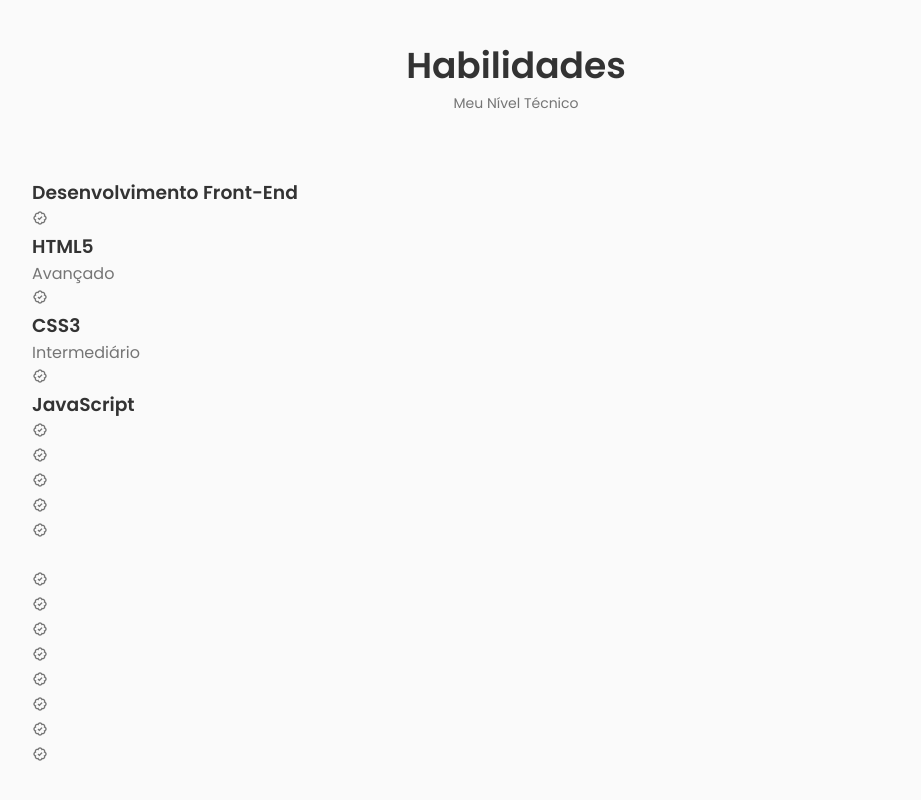
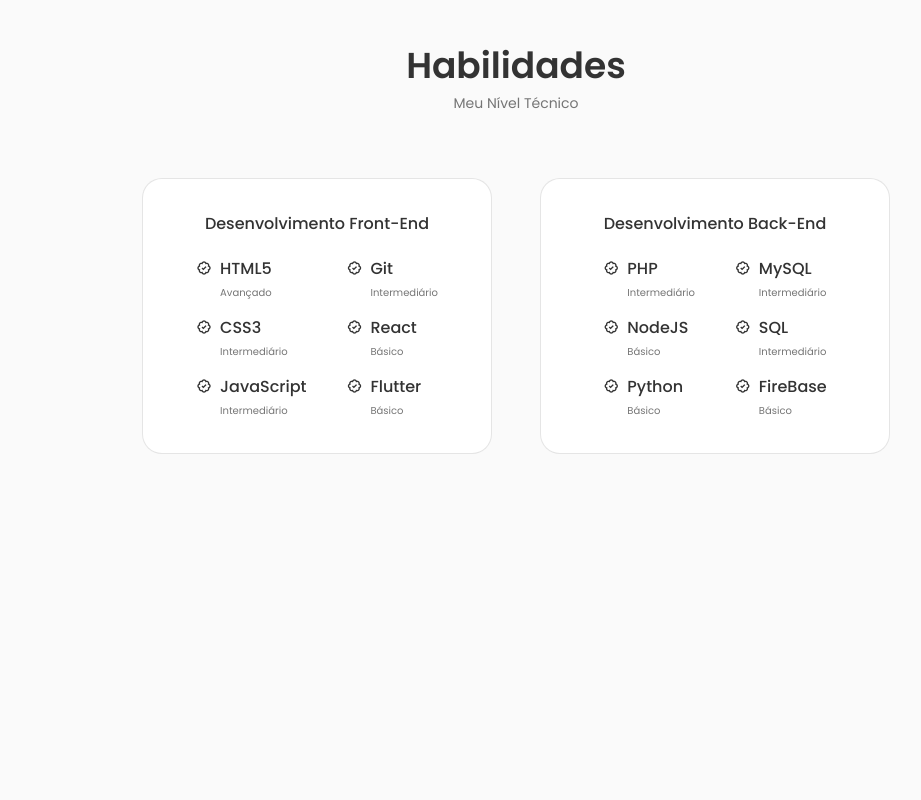
Before and after one commit to GrecoPeres/My-Portfolio, a React (Create React App) app: page / in a window 1280 px wide. Shown: the part 1560-2360 px from the top of the page, without its empty margins (124-1045 px from the left). After the commit the page ends 2046 px from the top, so only its background shows below. Built offline with nearby package versions, Linux system fonts and the light colour scheme.

Commit message:
Feat: Finish the section Skills

```diff
--- a/src/components/skills/BackEnd.jsx
+++ b/src/components/skills/BackEnd.jsx
@@ -3,72 +3,50 @@
 const BackEnd = () => {
   return (
     <div className="skills__content">
-    <h3 className="skills__title"></h3>
+    <h3 className="skills__title">Desenvolvimento Back-End</h3>
 
     <div className="skills__box">
         <div className="skills__group">
           <div className="skills__data"><i class='bx bx-badge-check'></i>
             <div>
-              <h3 className="skills__name">
-                <span className="skills__level"></span>
-              </h3>
+              <h3 className="skills__name">PHP</h3>
+                <span className="skills__level">Intermediário</span>
             </div>
           </div>
 
           <div className="skills__data"><i class='bx bx-badge-check'></i>
             <div>
-              <h3 className="skills__name">
-                <span className="skills__level"></span>
-              </h3>
+              <h3 className="skills__name">NodeJS</h3>
+                <span className="skills__level">Básico</span>
             </div>
           </div>
 
           <div className="skills__data"><i class='bx bx-badge-check'></i>
             <div>
-              <h3 className="skills__name">
-                <span className="skills__level"></span>
-              </h3>
-            </div>
-          </div>
-
-          <div className="skills__data"><i class='bx bx-badge-check'></i>
-            <div>
-              <h3 className="skills__name">
-                <span className="skills__level"></span>
-              </h3>
+              <h3 className="skills__name">Python</h3>
+                <span className="skills__level">Básico</span>
             </div>
           </div>
         </div>
         <div className="skills__group">
           <div className="skills__data"><i class='bx bx-badge-check'></i>
               <div>
-              <h3 className="skills__name">
-                <span className="skills__level"></span>
-              </h3>
+                <h3 className="skills__name">MySQL</h3>
+                  <span className="skills__level">Intermediário</span>
               </div>
           </div>
 
           <div className="skills__data"><i class='bx bx-badge-check'></i>
               <div>
-              <h3 className="skills__name">
-                <span className="skills__level"></span>
-              </h3>
+                <h3 className="skills__name">SQL</h3>
+                  <span className="skills__level">Intermediário</span>
               </div>
           </div>
 
           <div className="skills__data"><i class='bx bx-badge-check'></i>
               <div>
-              <h3 className="skills__name">
-                <span className="skills__level"></span>
-              </h3>
-            </div>
-          </div>
-
-          <div className="skills__data"><i class='bx bx-badge-check'></i>
-            <div>
-              <h3 className="skills__name">
-                <span className="skills__level"></span>
-              </h3>
+                <h3 className="skills__name">FireBase</h3>
+                  <span className="skills__level">Básico</span>
               </div>
           </div>
         </div>
--- a/src/components/skills/FrontEnd.jsx
+++ b/src/components/skills/FrontEnd.jsx
@@ -25,49 +25,29 @@
               <div className="skills__data"><i class='bx bx-badge-check'></i>
                 <div>
                   <h3 className="skills__name">JavaScript</h3>
-                    <span className="skills__level"></span>
-
-                </div>
-              </div>
-
-              <div className="skills__data"><i class='bx bx-badge-check'></i>
-                <div>
-                  <h3 className="skills__name">
-                    <span className="skills__level"></span>
-                  </h3>
+                    <span className="skills__level">Intermediário</span>
                 </div>
               </div>
             </div>
             <div className="skills__group">
               <div className="skills__data"><i class='bx bx-badge-check'></i>
                 <div>
-                  <h3 className="skills__name">
-                    <span className="skills__level"></span>
-                  </h3>
+                  <h3 className="skills__name">Git</h3>
+                    <span className="skills__level">Intermediário</span>
                 </div>
               </div>
 
               <div className="skills__data"><i class='bx bx-badge-check'></i>
                 <div>
-                  <h3 className="skills__name">
-                    <span className="skills__level"></span>
-                  </h3>
+                  <h3 className="skills__name">React</h3>
+                    <span className="skills__level">Básico</span>
                 </div>
               </div>
 
               <div className="skills__data"><i class='bx bx-badge-check'></i>
                 <div>
-                  <h3 className="skills__name">
-                    <span className="skills__level"></span>
-                  </h3>
-                </div>
-              </div>
-
-              <div className="skills__data"><i class='bx bx-badge-check'></i>
-                <div>
-                  <h3 className="skills__name">
-                    <span className="skills__level"></span>
-                  </h3>
+                  <h3 className="skills__name">Flutter</h3>
+                    <span className="skills__level">Básico</span>
                 </div>
               </div>
             </div>
--- a/src/components/skills/skills.css
+++ b/src/components/skills/skills.css
@@ -0,0 +1,82 @@
+.skills__container{
+    grid-template-columns: repeat(2, 350px);
+    column-gap: 3rem;
+    justify-content: center;
+}
+
+.skills__content{
+    background-color: var(--container-color);
+    border: 1px solid rgba(0, 0, 0, 0.1);
+    padding: 2rem 3rem;
+    border-radius: 1.25rem;
+}
+
+.skills__title {
+    font-size: var(--normal-font-size);
+    font-weight: var(--font-medium);
+    text-align: center;
+    margin-bottom: var(--mb-1-5);
+}
+
+.skills__box{
+    display: flex;
+    justify-content: center;
+    column-gap: 2.5rem;
+}
+
+.skills__group {
+    display: grid;
+    align-items: flex-start;
+    row-gap: 1rem;
+}
+
+.skills__data {
+    display: flex;
+    column-gap: 0.5rem;
+}
+
+.skills .bx-badge-check {
+    font-size: 1rem;
+    color: var(--title-color);
+}
+
+.skills__name{
+    font-size: var(--normal-font-size);
+    font-weight: var(--font-medium);
+    line-height: 18px;
+}
+
+.skills__level {
+    font-size: var(--tiny-font-size);
+}
+
+/*=============== RESPONSIVIDADE ===============*/
+/* Para dispositivos grandes */
+@media screen and (max-width: 992px) {
+    .skills__container{
+        grid-template-columns: max-content;
+        row-gap: 2rem;
+    }
+}
+
+/* Para dispositivos médios */
+@media screen and (max-width: 576px) {
+    .skills__container {
+        grid-template-columns: 1fr;
+    }
+
+    .skills__content {
+        padding: 1.5rem;
+    }
+}
+
+/* Para dispositivos pequenos */
+@media screen and (max-width: 350px) {
+    .skills__box {
+        column-gap: 1.25rem;
+    }
+
+    .skills__name {
+        font-size: var(--small-font-size);
+    }
+}
```
Lines whose indentation alone changed are shown as unchanged.
